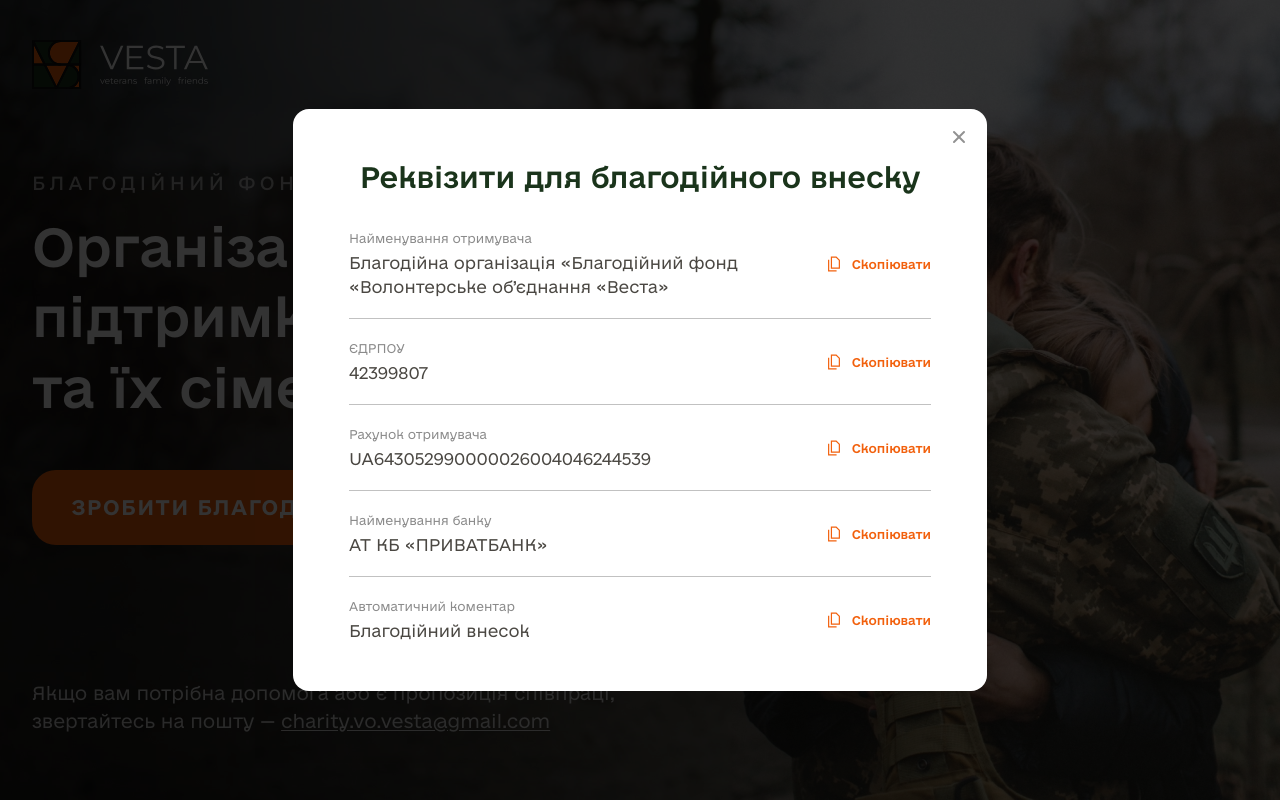
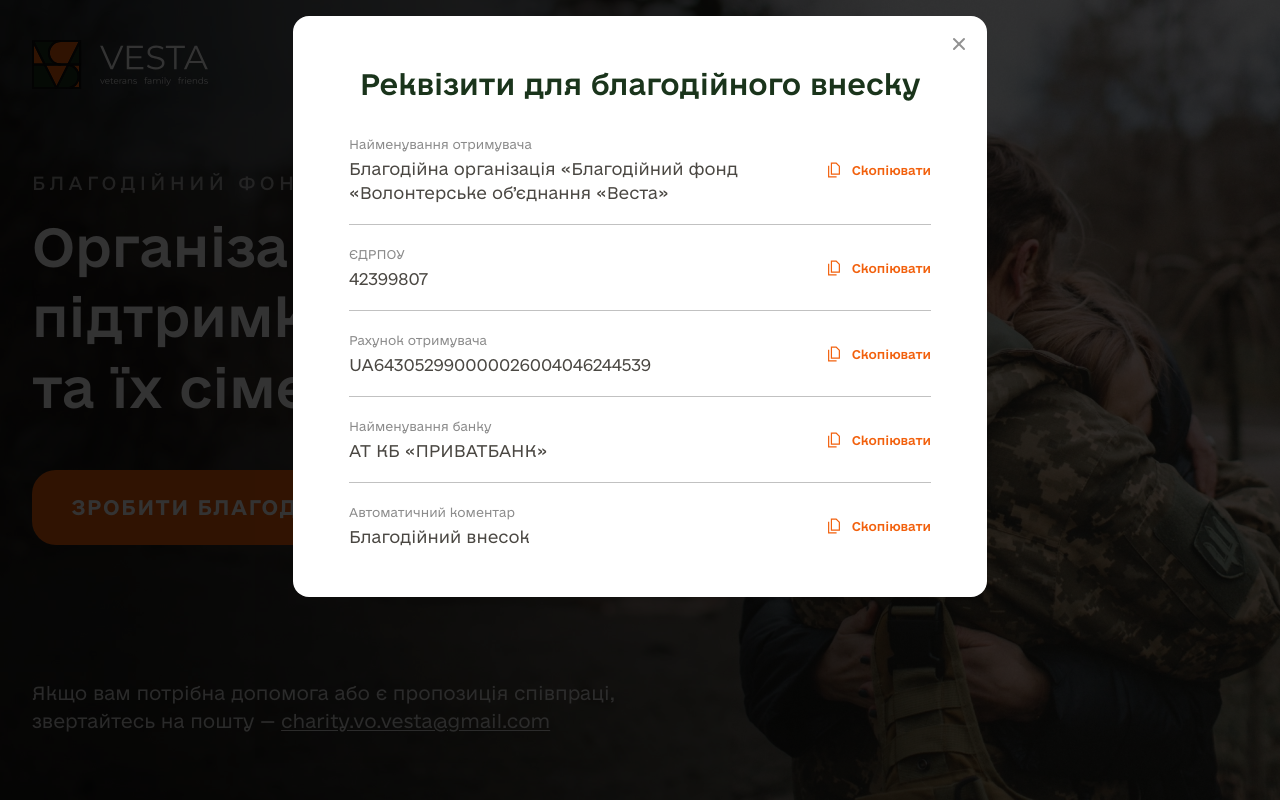
Before and after one commit to SoftRyzen-internship/vesta, a Next.js app: page / in a window 1280 px wide. Both pictures are taken after a click on the button "ЗРОБИТИ БЛАГОДІЙНИЙ ВНЕСОК". Built offline with nearby package versions, Linux system fonts and the light colour scheme.

Commit message:
upd modal markup

```diff
--- a/src/components/ui/HeroButton/HeroButton.tsx
+++ b/src/components/ui/HeroButton/HeroButton.tsx
@@ -37,7 +37,7 @@ export const HeroButton: React.FC = () => {
         isOpen={isOpen}
         onClose={() => setIsOpen(false)}
         title={heading}
-        className="md:w-[580px] xl:w-[694px]"
+        className="smOnly:flex items-center justify-center w-full smOnly:h-full md:w-[580px] xl:w-[694px] md:rounded-2xl"
       >
         <PaymentDetailList />
       </Modal>
--- a/src/components/ui/Modal/Modal.tsx
+++ b/src/components/ui/Modal/Modal.tsx
@@ -29,8 +29,10 @@ export const Modal: React.FC<ModalProps> = ({
           />
           {/* Full-screen scrollable container */}
           <div className="fixed inset-0 w-screen overflow-y-auto">
+            {/* Additional container to handle overflow-y and set full-screen height on mobile */}
+            <div className="smOnly:relative smOnly:h-full smOnly:bg-color-modal-background">
               {/* Container to center the panel */}
-            <div className="flex min-h-full items-center justify-center p-4">
+              <div className="flex min-h-full items-center justify-center md:p-4">
                 {/* The actual dialog panel with personal transition  */}
                 <Transition.Child
                   as={Fragment}
@@ -42,24 +44,28 @@ export const Modal: React.FC<ModalProps> = ({
                   leaveTo="opacity-0 scale-95"
                 >
                   <Dialog.Panel
-                  className={`mx-auto rounded-2xl bg-color-modal-background relative py-12 px-5 md:px-14 ${className}`}
+                    className={`mx-auto overflow-y-scroll  bg-color-modal-background md:relative py-12 px-5 md:px-14 ${className}`}
                   >
                     <button
                       type="button"
                       onClick={onClose}
                       aria-label={closeBtnAriaLabel}
-                    className="absolute top-4 right-4 text-color-modal-stroke hover:text-color-modal-stroke/75 focus-visible:text-color-modal-stroke/75 transition-all"
+                      className="absolute z-50 top-4 right-4 text-color-modal-stroke hover:text-color-modal-stroke/75 focus-visible:text-color-modal-stroke/75 transition-all"
                     >
                       <CloseIcon className="w-6 h-6" />
                     </button>
+
+                    <div>
                       {title && (
                         <Dialog.Title className="mb-6 md:mb-8 text-color-modal-heading text-[22px] md:text-[28px] font-medium leading-[1.4] xl:text-center">
                           {title}
                         </Dialog.Title>
                       )}
                       {children}
+                    </div>
                   </Dialog.Panel>
                 </Transition.Child>
+              </div>
             </div>
           </div>
         </Dialog>
```
Lines whose indentation alone changed are shown as unchanged.
